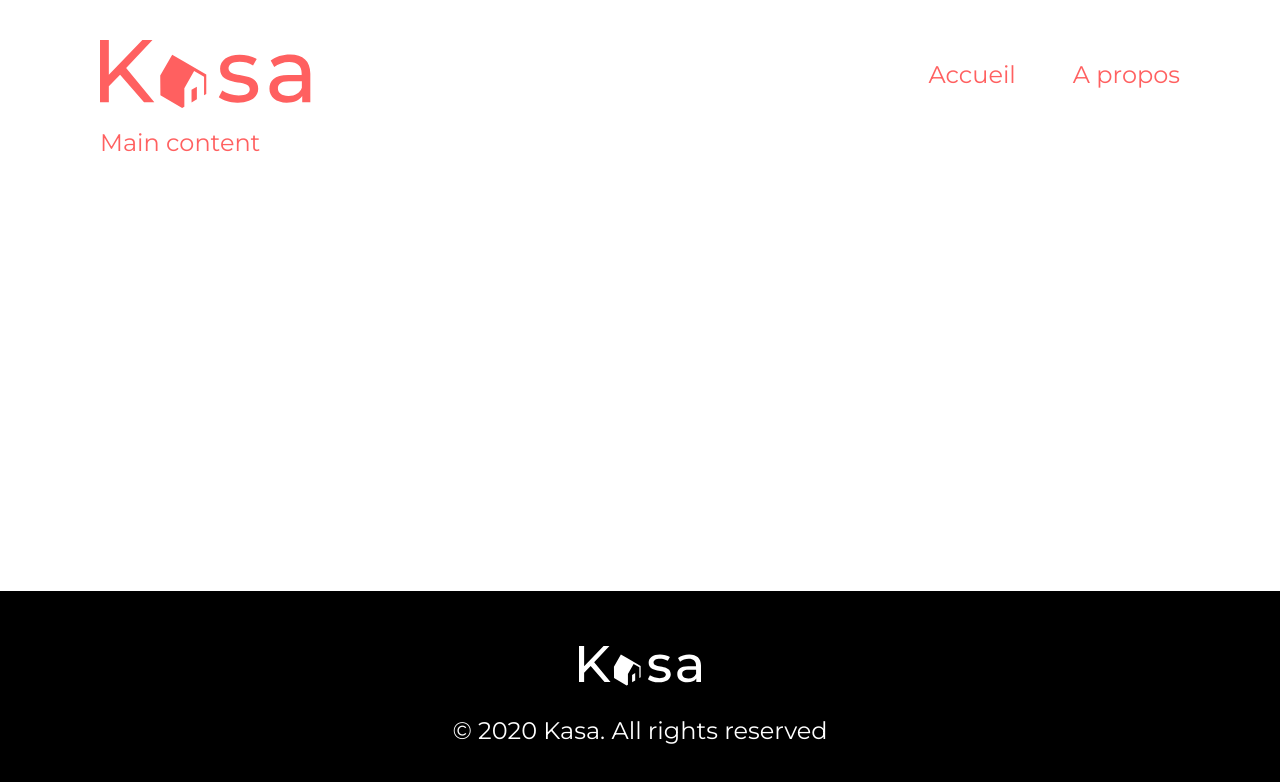
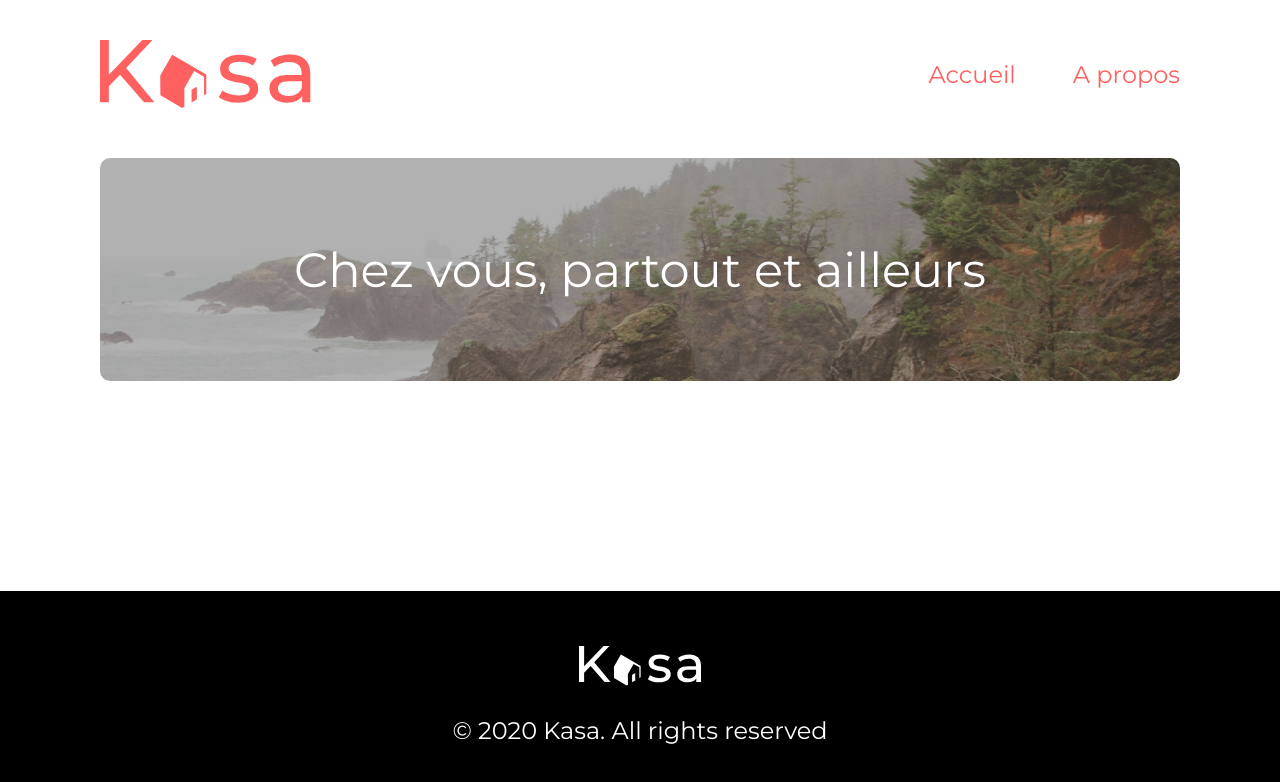
Before and after one commit to PaulineLesueur/-DW-OC-P7-Creez-une-application-web-de-location-immobiliere-avec-React-2022, a React (Create React App) app: page / in a window 1280 px wide. Shown: the top 782 px of the page. Built offline with nearby package versions, Linux system fonts and the light colour scheme.

Commit message:
banner home page

```diff
--- /dev/null
+++ b/src/assets/style/sass/card.scss
@@ -0,0 +1 @@
+@import 'variables';
--- /dev/null
+++ b/src/assets/style/sass/home.scss
@@ -0,0 +1,44 @@
+@import 'variables';
+
+main.home-page {
+    .banner {
+        display: flex;
+        align-items: center;
+        height: 111px;
+        overflow: hidden;
+        background: linear-gradient(rgba(0, 0, 0, 0.3), rgba(0, 0, 0, 0.3)), $homePageBanner;
+        background-position: bottom center;
+        background-size: cover;
+        border-radius: 10px;
+        line-height: 24px;
+        font-size: 24px;
+        font-weight: 500;
+        color: white;
+
+        p {
+            padding: 0px 15px;
+        }
+    }
+}
+
+@media (min-width: 740px) {
+    main.home-page .banner {
+        justify-content: center;
+
+        br {
+            display: none;
+        }
+    }
+}
+
+@media (min-width: 1024px) {
+    main.home-page {
+        max-width: 1240px;
+
+        .banner {
+        height: 223px;
+        margin: 30px auto auto auto;
+        font-size: 48px;
+        }
+    }
+}
--- a/src/assets/style/sass/index.scss
+++ b/src/assets/style/sass/index.scss
@@ -3,6 +3,7 @@
 @import 'header';
 @import 'burgerMenu';
 @import 'footer';
+@import 'home';
 @import 'errorPage';
 @import 'aboutPage';
 
--- a/src/assets/style/sass/variables.scss
+++ b/src/assets/style/sass/variables.scss
@@ -2,3 +2,4 @@ $primaryFont: 'Montserrat', sans-serif;
 $primaryColor: #FF6060;
 $secondaryColor: #f7f7f7;
 $backgroundColor: white;
+$homePageBanner: url('../images/cliff-home-page.png');
--- a/src/assets/style/style.css
+++ b/src/assets/style/style.css
@@ -122,6 +122,42 @@ footer span {
 @media (min-width: 1024px) {
   footer main.error-page {
     padding-bottom: 159px;
+  }
+}
+main.home-page .banner {
+  display: flex;
+  align-items: center;
+  height: 111px;
+  overflow: hidden;
+  background: linear-gradient(rgba(0, 0, 0, 0.3), rgba(0, 0, 0, 0.3)), url("../images/cliff-home-page.png");
+  background-position: bottom center;
+  background-size: cover;
+  border-radius: 10px;
+  line-height: 24px;
+  font-size: 24px;
+  font-weight: 500;
+  color: white;
+}
+main.home-page .banner p {
+  padding: 0px 15px;
+}
+
+@media (min-width: 740px) {
+  main.home-page .banner {
+    justify-content: center;
+  }
+  main.home-page .banner br {
+    display: none;
+  }
+}
+@media (min-width: 1024px) {
+  main.home-page {
+    max-width: 1240px;
+  }
+  main.home-page .banner {
+    height: 223px;
+    margin: 30px auto auto auto;
+    font-size: 48px;
   }
 }
 main.error-page {
--- a/src/pages/Home.jsx
+++ b/src/pages/Home.jsx
@@ -6,8 +6,10 @@ function Home() {
   return (
       <React.Fragment>
         <Header />
-        <main>
-            Main content
+        <main className='home-page'>
+            <div className="banner">
+              <p>Chez vous,<br /> partout et ailleurs</p>
+            </div>
         </main>
         <Footer />
       </React.Fragment>
```
Also changed, not shown: src/assets/images/cliff-home-page.png (added), src/components/Card.jsx (added), 1 other file (tests, documents, lock files or other folders).
